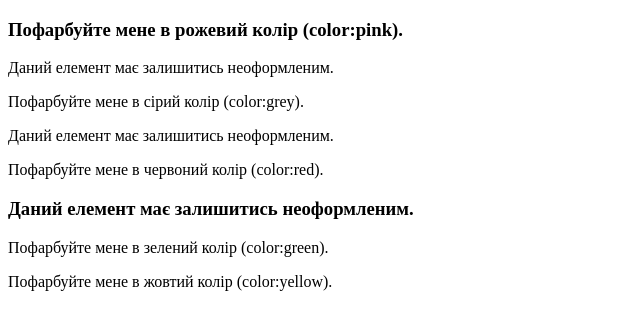
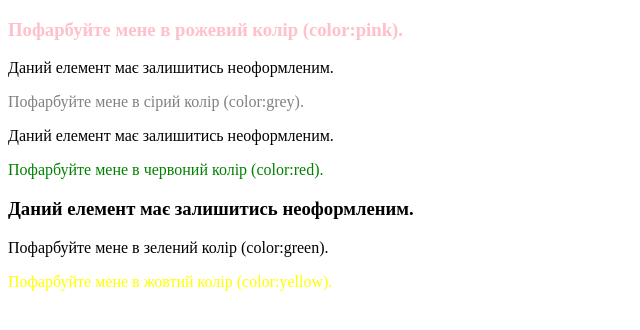
Before and after one commit to zxc-sharkietech/HW-8, a plain HTML site: page index.html in a window 1280 px wide. Shown: the whole page, without its empty margins (0-640 px from the left). Drawn offline with Linux system fonts and the light colour scheme.

Commit message:
first_commit

```diff
--- a/index.html
+++ b/index.html
@@ -4,6 +4,7 @@
     <meta charset="UTF-8">
     <meta name="viewport" content="width=device-width, initial-scale=1.0">
     <title>Document</title>
+    <link rel="stylesheet" href="styles.css">
 </head>
 <body>
     <div class="text-box">
--- /dev/null
+++ b/styles.css
@@ -0,0 +1,19 @@
+.text-box h3:first-of-type {
+    color: pink; /* Пофарбувати перший заголовок h3 в рожевий */
+}
+
+#greycol {
+    color: grey; /* Пофарбувати параграф з id greycol в сірий */
+}
+
+.text-box div p {
+    color: red; /* Пофарбувати параграф в червоний, який знаходиться в div */
+}
+
+.text-box p:last-of-type {
+    color: green; /* Пофарбувати останній параграф в зелений */
+}
+
+.text-box p.yellow {
+    color: yellow; /* Пофарбувати параграф з класом yellow в жовтий */
+}
```
